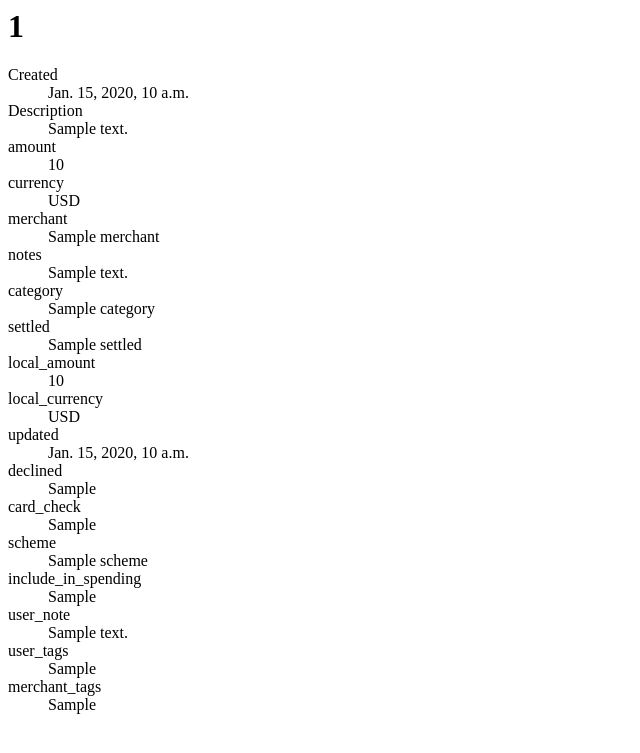
After one commit to norm/monzo-explorer, a Django app: template templates/monzo/transaction_detail.html in a window 1280 px wide. The commit adds this page. Shown: the top 753 px of the page, without its empty margins (0-640 px from the left). Run offline with Django 3.2, Linux system fonts and the light colour scheme; the template is opened without the code that fills it: most values are stand-ins (such as "Sample title", 1, 10 or a date in 2020).

Commit message:
Add a transaction detail page

```diff
--- a/templates/monzo/transaction_archive_month.html
+++ b/templates/monzo/transaction_archive_month.html
@@ -47,7 +47,9 @@
   <ul class='transactions'>
     {% for object in object_list %}
       <li class='{% if object.declined %}declined{% endif %} {% if object.outgoing and object.untagged %}untagged{% endif %}'>
-        {{object}}
+        <a href='{{object.get_absolute_url}}'>
+          {{object}}
+        </a>
         <strong class='tags'>
           {% for tag in object.tags %}
             {{tag}}
--- /dev/null
+++ b/templates/monzo/transaction_detail.html
@@ -0,0 +1,35 @@
+{% extends "base_template.html" %}
+
+{% block body %}
+
+  <h1>{{object.id}}</h1>
+
+  <dl class='transaction'>
+    <dt>Created</dt><dd>{{object.created}}</dd>
+    <dt>Description</dt><dd>{{object.description}}</dd>
+    <dt>amount</dt><dd>{{object.amount}}</dd>
+    <dt>currency</dt><dd>{{object.currency}}</dd>
+    <dt>merchant</dt><dd>{{object.merchant}}</dd>
+    <dt>notes</dt><dd>{{object.notes}}</dd>
+    <dt>category</dt><dd>{{object.category}}</dd>
+    <dt>settled</dt><dd>{{object.settled}}</dd>
+    <dt>local_amount</dt><dd>{{object.local_amount}}</dd>
+    <dt>local_currency</dt><dd>{{object.local_currency}}</dd>
+    <dt>updated</dt><dd>{{object.updated}}</dd>
+    {% if object.declined %}
+      <dt>declined</dt><dd>{{object.declined_reason}}</dd>
+    {% endif %}
+    <dt>card_check</dt><dd>{{object.card_check}}</dd>
+    <dt>scheme</dt><dd>{{object.scheme}}</dd>
+    <dt>include_in_spending</dt><dd>{{object.include_in_spending}}</dd>
+    <dt>user_note</dt>
+    <dd>{{object.user_note}}</dd>
+    <dt>user_tags</dt>
+    <dd>{{object.user_tags.all|join:" "}}</dd>
+    {% if object.merchant %}
+      <dt>merchant_tags</dt>
+      <dd>{{object.merchant.user_tags.all|join:" "}}</dd>
+    {% endif %}
+  </dl>
+
+{% endblock body %}
```
Also changed, not shown: apps/monzo/views.py (+8 -1 lines), explorer/urls.py (+10 -2 lines).
